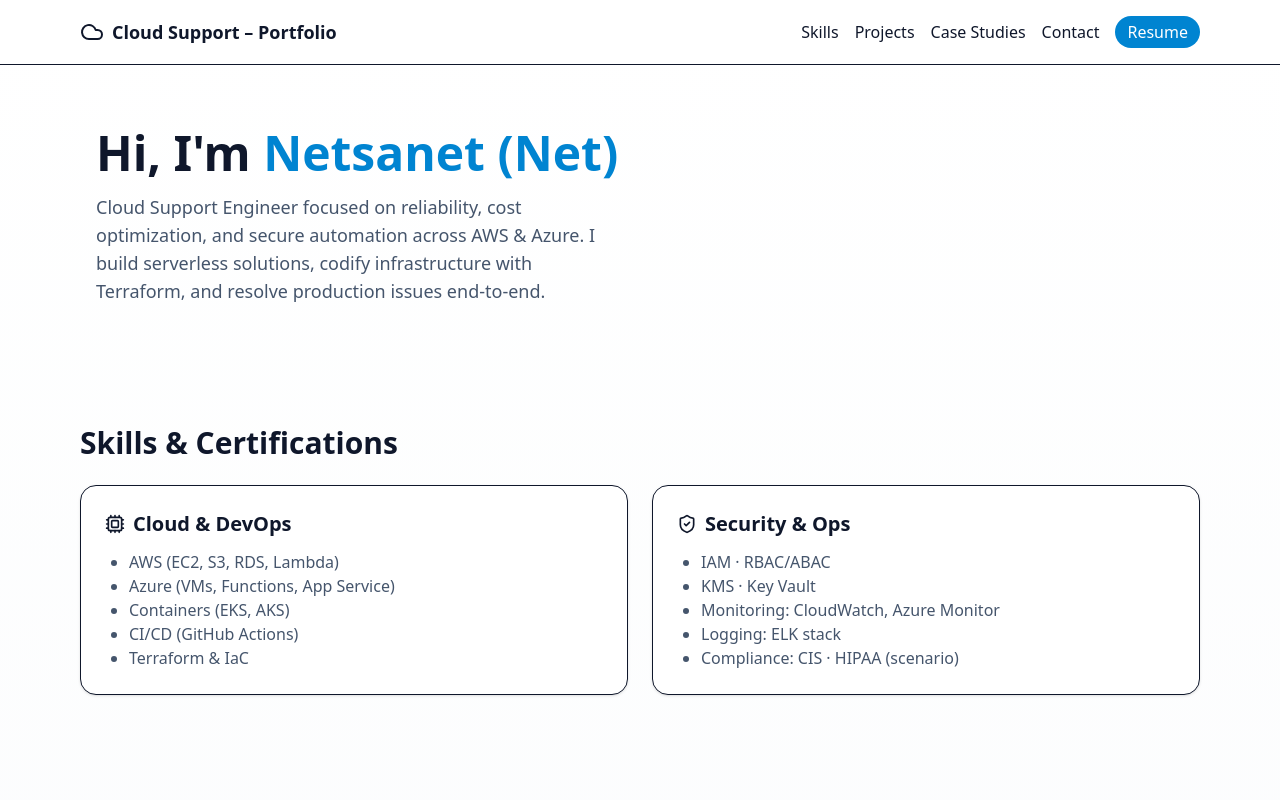
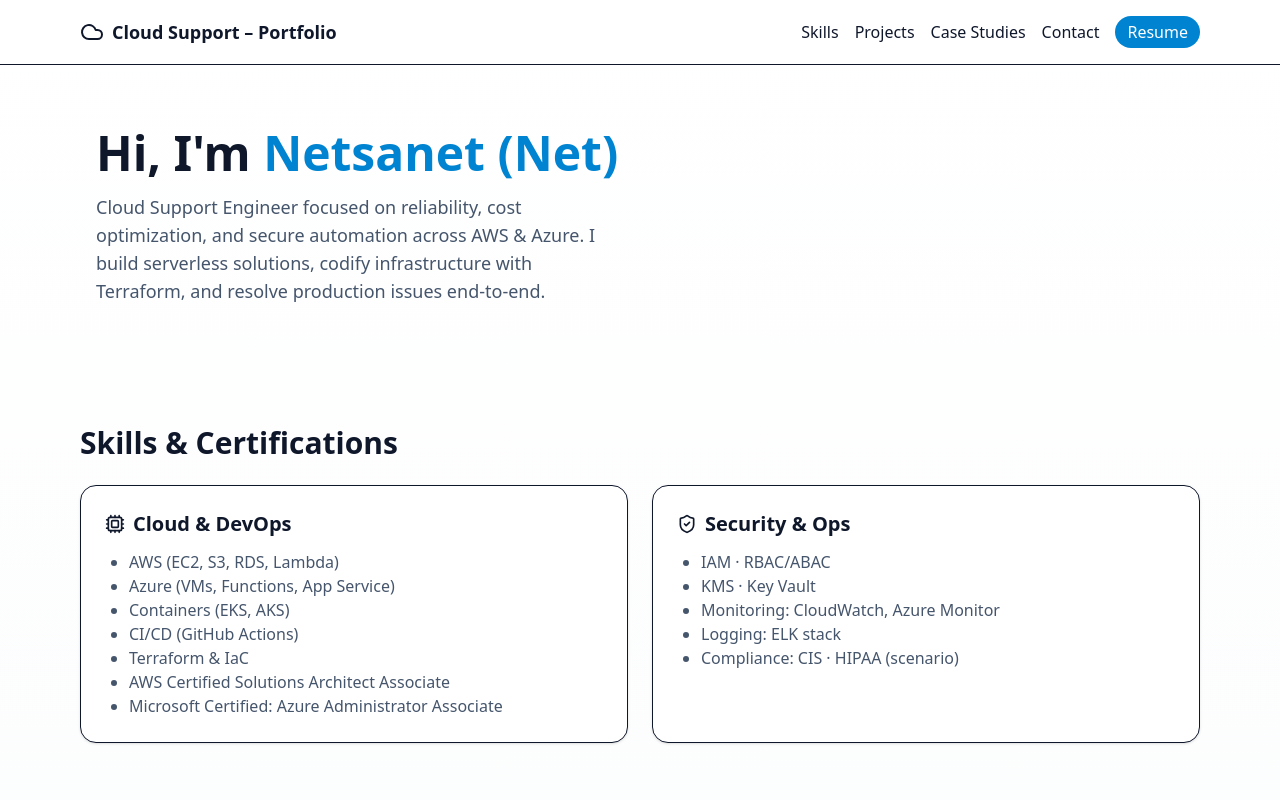
Before and after one commit to netbel131/cloud-showcase, a React (Vite) app: page / in a window 1280 px wide. Shown: the top 800 px of the page. Built offline with nearby package versions, Linux system fonts and the light colour scheme.

Commit message:
Update hero text + add resume

```diff
--- a/src/App.tsx
+++ b/src/App.tsx
@@ -509,6 +509,8 @@ export default function App() {
               <li>Containers (EKS, AKS)</li>
               <li>CI/CD (GitHub Actions)</li>
               <li>Terraform & IaC</li>
+			  <li>AWS Certified Solutions Architect Associate </li>
+			  <li>Microsoft Certified: Azure Administrator Associate</li>
             </ul>
           </Card>
           <Card>
```
